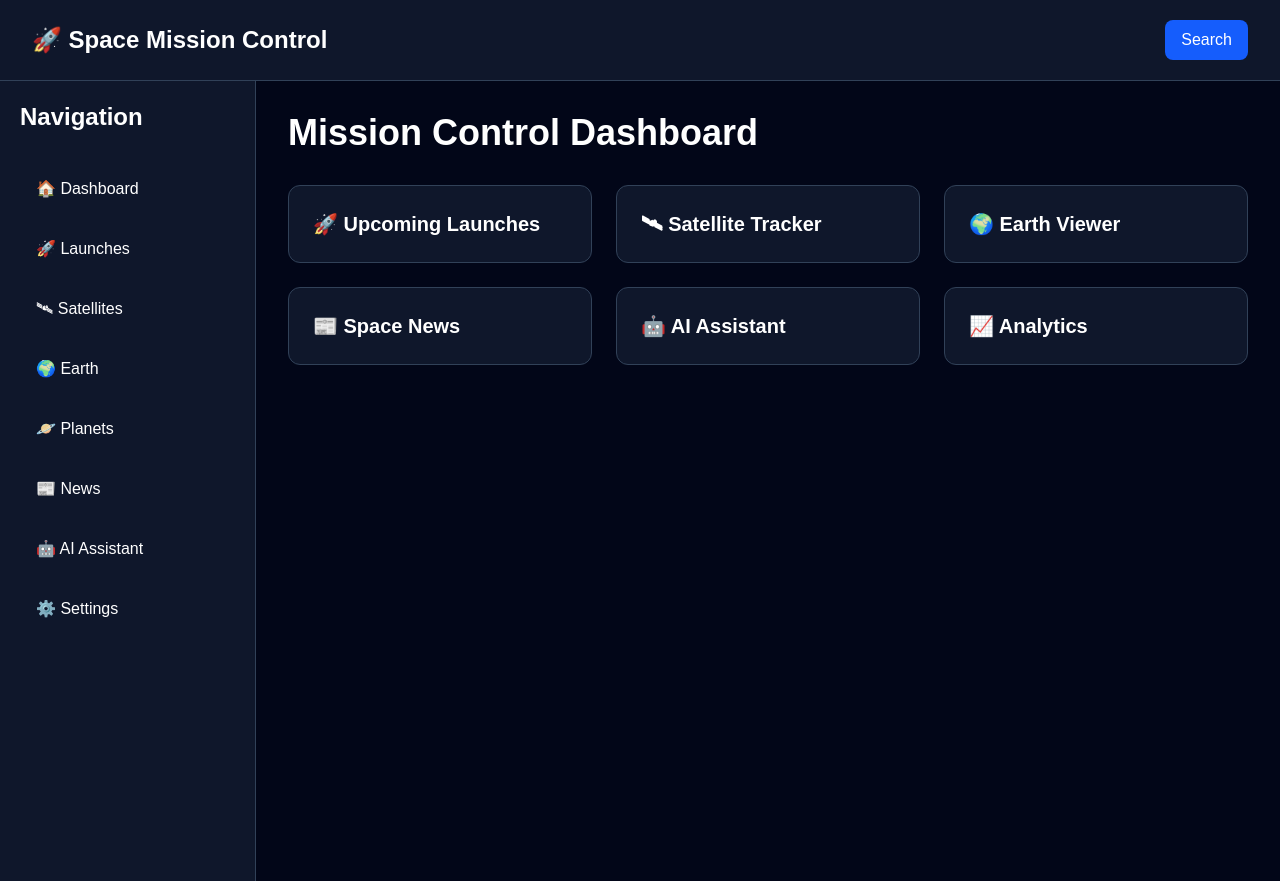
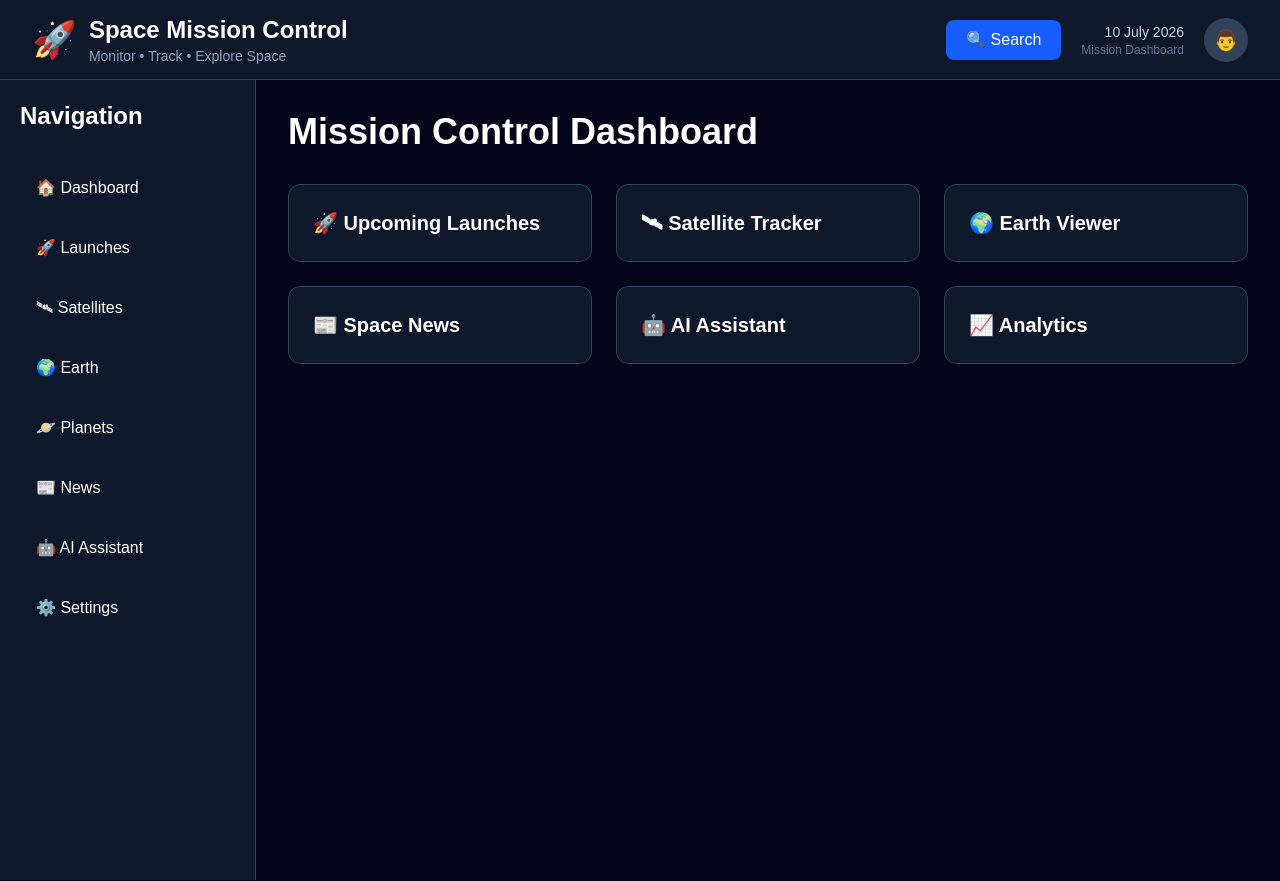
Before and after one commit to pragatipandey-tech/Space-Mission-Control, a React (Vite) app in the folder frontend/: page / in a window 1280 px wide. Built offline with nearby package versions, Linux system fonts and the light colour scheme.

Commit message:
feat: enhance navbar branding and actions

```diff
--- a/frontend/src/components/layout/Navbar.tsx
+++ b/frontend/src/components/layout/Navbar.tsx
@@ -1,13 +1,50 @@
 export default function Navbar() {
+  const currentDate = new Date().toLocaleDateString("en-IN", {
+    day: "2-digit",
+    month: "long",
+    year: "numeric",
+  });
+
   return (
-    <header className="bg-slate-900 border-b border-slate-700 px-8 py-5 flex items-center justify-between">
-      <h1 className="text-2xl font-bold">
-        🚀 Space Mission Control
-      </h1>
+    <header className="w-full h-20 bg-slate-900 border-b border-slate-700 flex items-center justify-between px-8">
 
-      <button className="bg-blue-600 hover:bg-blue-700 px-4 py-2 rounded-lg">
-        Search
-      </button>
+      {/* Left Side */}
+      <div className="flex items-center gap-3">
+        <div className="text-4xl">🚀</div>
+
+        <div>
+          <h1 className="text-2xl font-bold text-white">
+            Space Mission Control
+          </h1>
+
+          <p className="text-sm text-slate-400">
+            Monitor • Track • Explore Space
+          </p>
+        </div>
+      </div>
+
+      {/* Right Side */}
+      <div className="flex items-center gap-5">
+
+        <button className="bg-blue-600 hover:bg-blue-700 px-5 py-2 rounded-lg font-medium transition">
+          🔍 Search
+        </button>
+
+        <div className="text-right">
+          <p className="text-sm text-slate-300">
+            {currentDate}
+          </p>
+
+          <p className="text-xs text-slate-500">
+            Mission Dashboard
+          </p>
+        </div>
+
+        <div className="w-11 h-11 rounded-full bg-slate-700 flex items-center justify-center text-xl">
+          👨
+        </div>
+
+      </div>
     </header>
   );
 }
```
